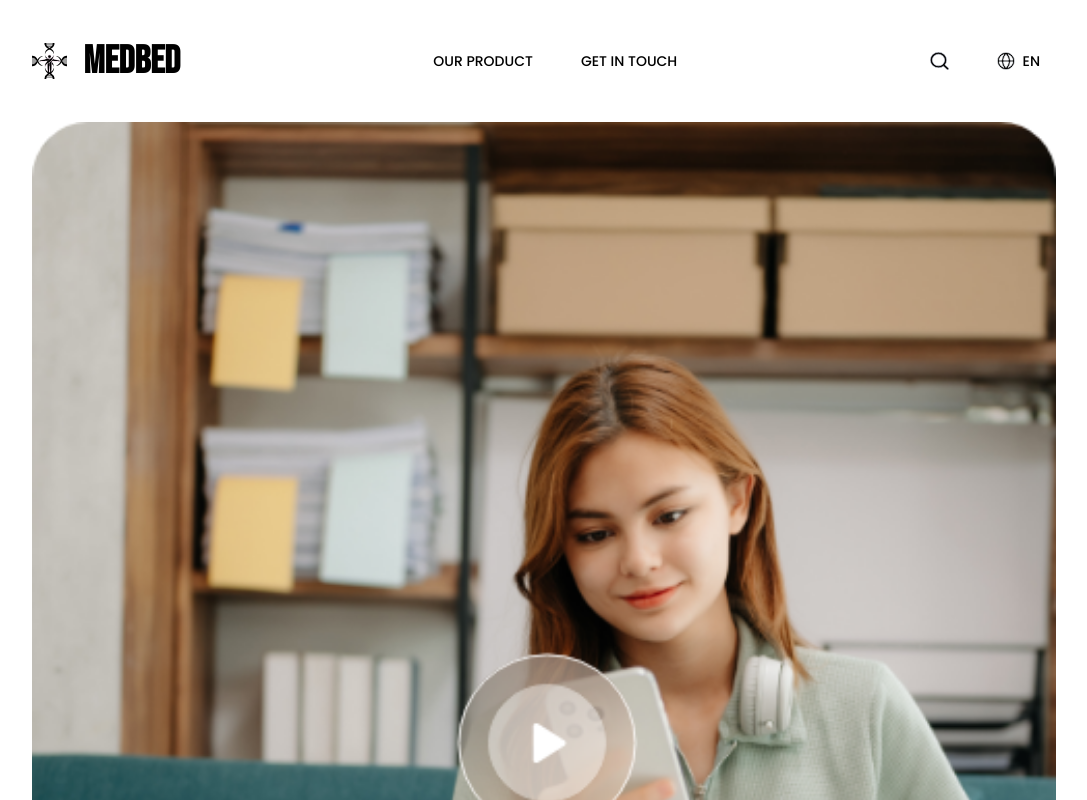
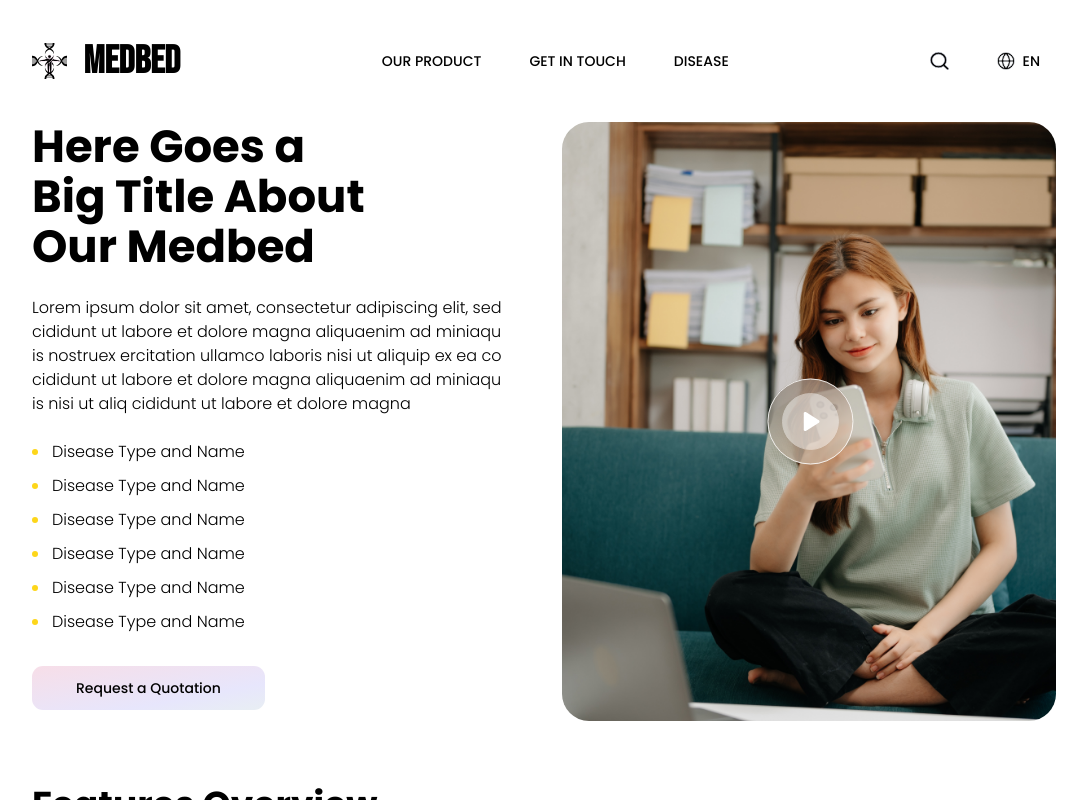
Before and after one commit to adamlim2023/medbed, a React (Create React App) app: page /disease in a window 1280 px wide. Shown: the top 800 px of the page, without its empty margins (96-1183 px from the left). Built offline with nearby package versions, Linux system fonts and the light colour scheme.

Commit message:
fix: header and mobile responsive issue for Disease page

```diff
--- a/src/components/Containers/Disease/Hero.jsx
+++ b/src/components/Containers/Disease/Hero.jsx
@@ -3,7 +3,7 @@
 
 const Hero = () => {
   return (
-    <div className="flex flex-col-reverse lg:flew-row gap-5 lg:gap-[60px]">
+    <div className="flex flex-col-reverse lg:flex-row gap-5 lg:gap-[60px]">
       <div>
         <p className="w-full max-w-[333px] font-bold text-[35px] lg:text-[45px] leading-[45px] lg:leading-[50px] mb-5 lg:mb-6">
           Here Goes a Big Title About Our Medbed
--- a/src/components/Layout/Header.jsx
+++ b/src/components/Layout/Header.jsx
@@ -10,6 +10,7 @@
   const items = [
     { id: 1, label: "Our Product", path: "/product" },
     { id: 2, label: "Get In Touch", path: "/contact" },
+    { id: 3, label: "Disease", path: "/disease" },
   ];
 
   return (
```
Also changed, not shown: 1 other file (tests, documents, lock files or other folders).
